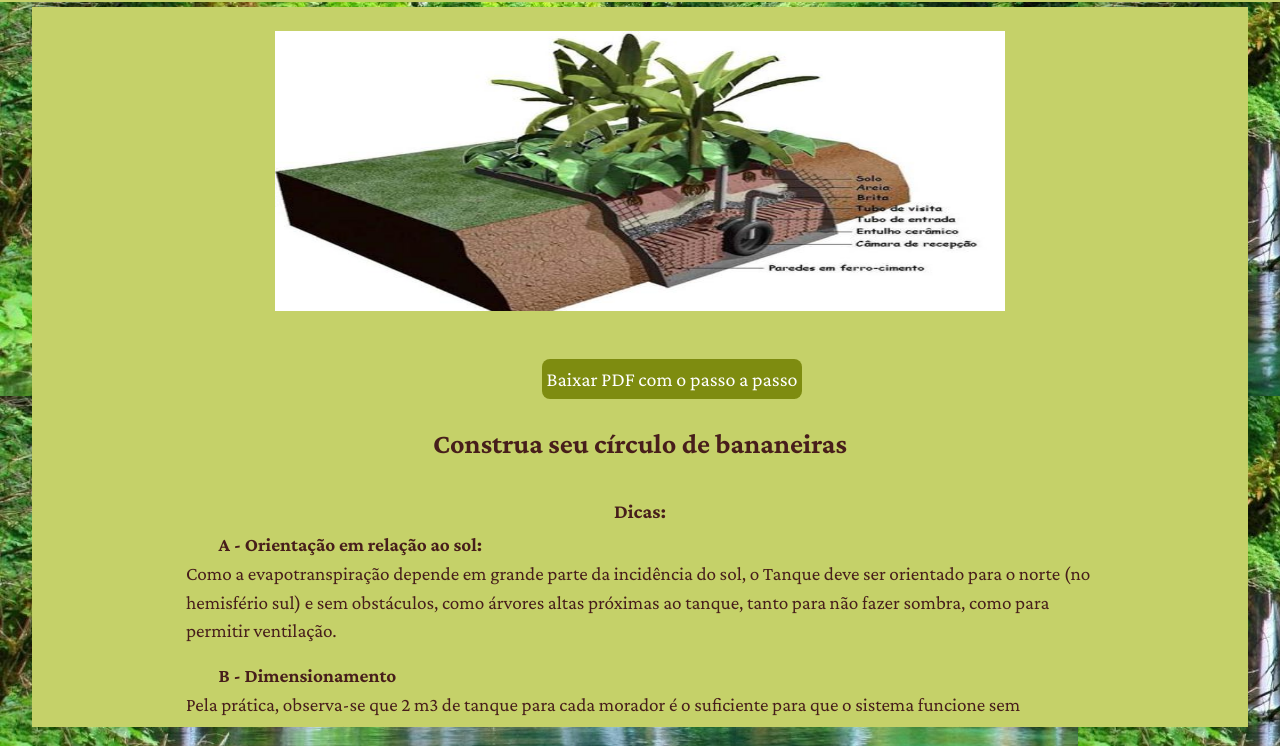
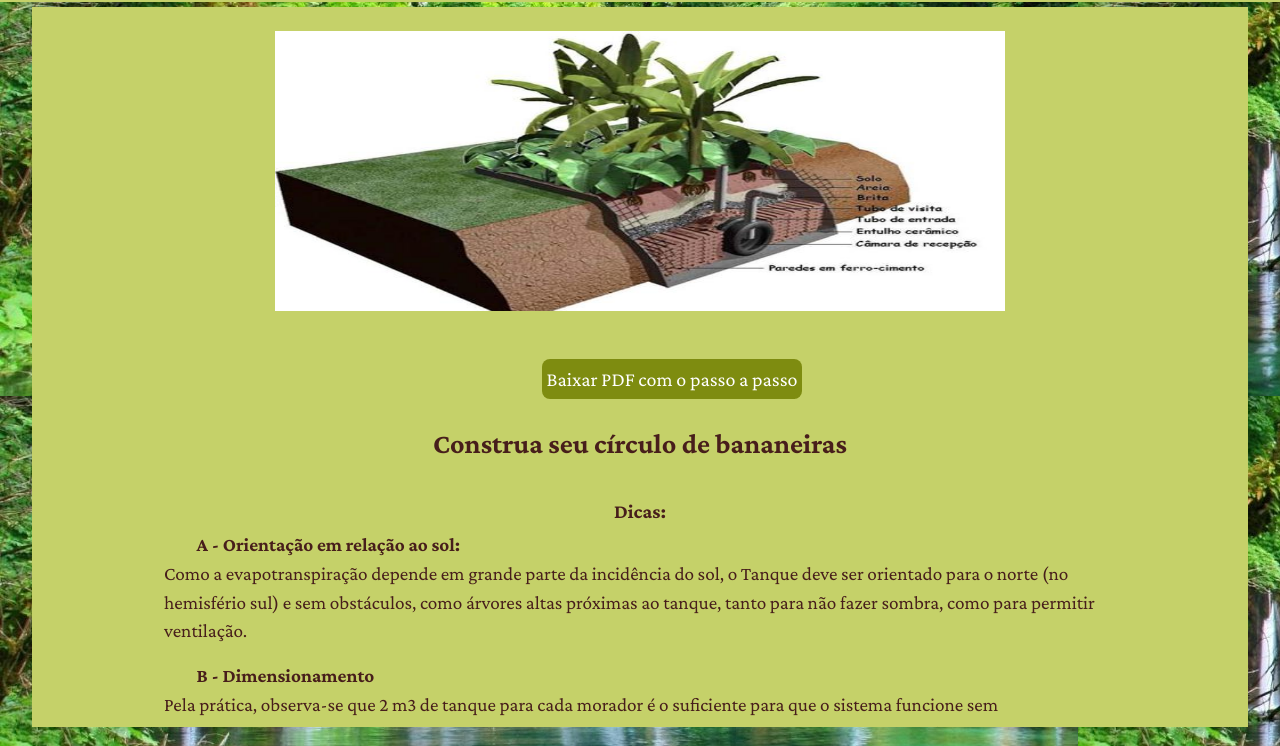
Before and after one commit to matheuspretes/EcoSaneamento, a plain HTML site: page modelo1.html in a window 1280 px wide. Shown: the part 54-800 px from the top of the page. Drawn offline with nearby package versions, Linux system fonts and the light colour scheme; a web font is replaced by a local one.

Commit message:
mudanca urgente 2

```diff
--- a/css/modelo1.css
+++ b/css/modelo1.css
@@ -144,8 +144,8 @@ body{
 }
 
 p {
-    margin-left: 150px;
-    margin-right: 150px;
+    margin-left: 10vw;
+    margin-right: 10vw;
     text-indent: 3ch
 }
 
--- a/css/modelo2.css
+++ b/css/modelo2.css
@@ -130,8 +130,8 @@ a {
 }
 
 p {
-    margin-left: 150px;
-    margin-right: 150px;
+    margin-left: 10vw;
+    margin-right: 10vw;
     text-indent: 3ch;
 }
 
```
Also changed, not shown: index.html (+2 -2 lines), modelo2.html (+1 -1 lines).
